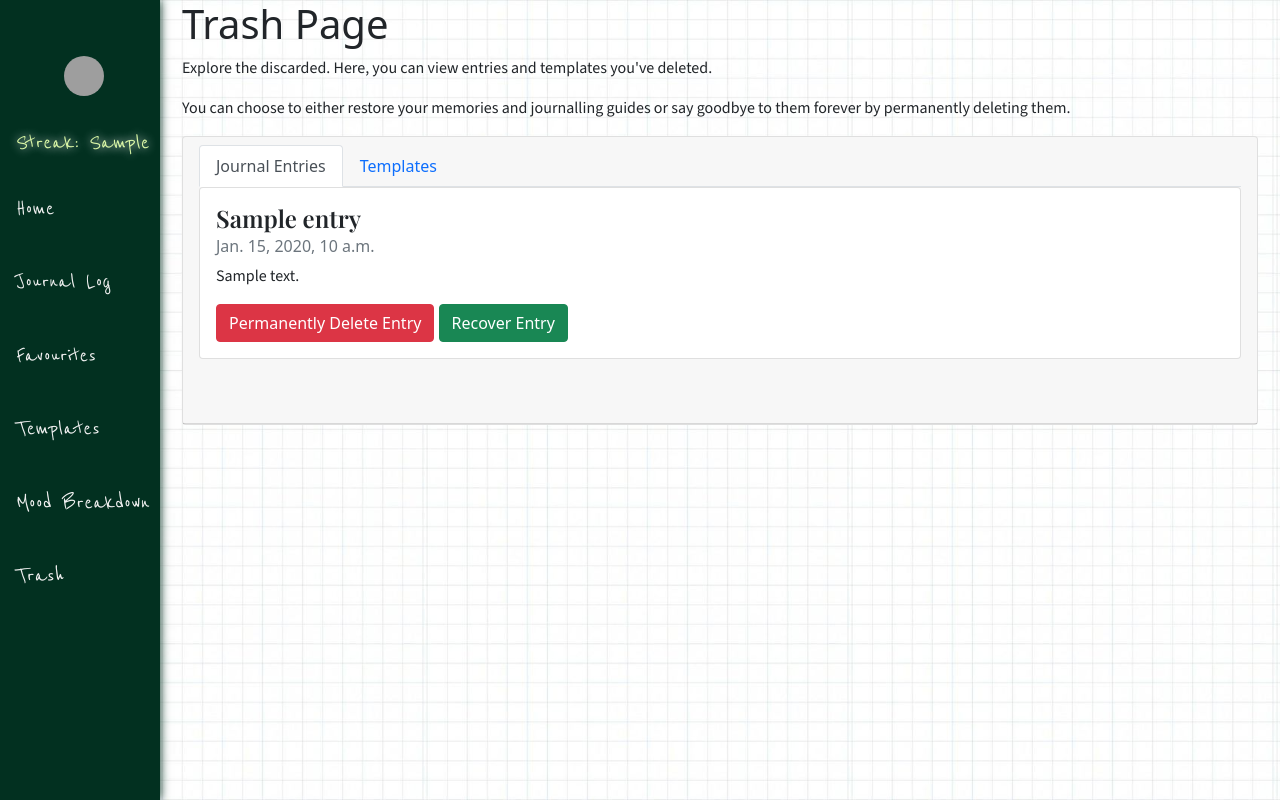
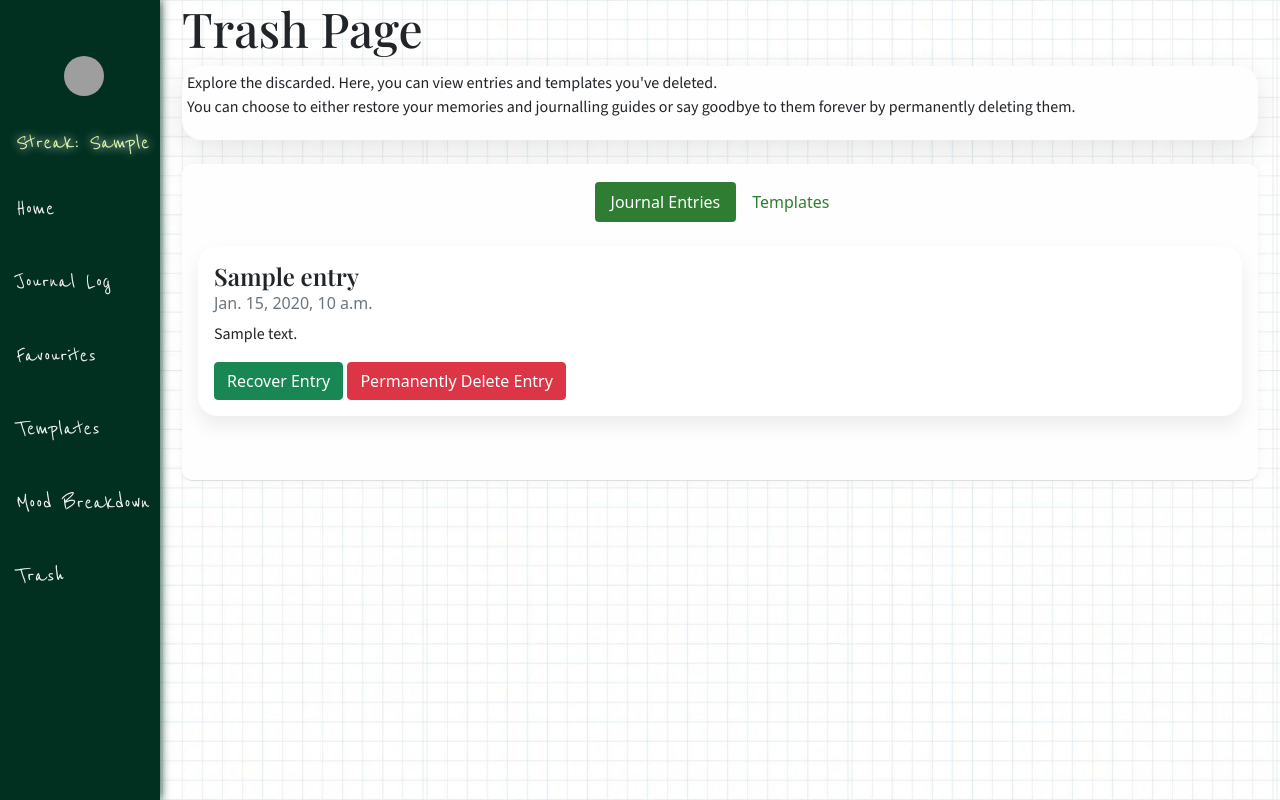
Before and after one commit to SalmaAqa89/WHIONSLargeGroupProject, a Django app: template tasks/templates/pages/trash.html in a window 1280 px wide. Run offline with Django 4.2, Linux system fonts and the light colour scheme; the template is opened without the code that fills it: most values are stand-ins (such as "Sample title", 1, 10 or a date in 2020); some libraries are stand-ins or nearby versions; some web fonts are replaced; grey boxes are pictures that could not be loaded.

Commit message:
Style pages

```diff
--- a/static/custom.css
+++ b/static/custom.css
@@ -141,6 +141,12 @@ p.cover-text {
 
 .entry-card{
   border-radius: 20px !important;
+  border: none !important;
+  box-shadow: 0 10px 20px rgba(0,0,0,0.075);
+}
+
+.entry-card:hover{
+  box-shadow: 0 10px 20px rgba(178, 213, 200, 0.502);
 }
 
 
@@ -465,7 +471,7 @@ h3.profile-title {
 
 
 .copy-div{
-  padding: 10px;
+  padding: 5px;
   background-color: #FEFEFE;
   border-radius: 20px;
   box-shadow: 0 10px 30px rgba(0,0,0,0.1);
@@ -480,7 +486,7 @@ h3.profile-title {
 
 }
 
-.favourite{
+.card-icons{
   position: absolute;
   right: 20px;
 }
@@ -497,3 +503,32 @@ h3.profile-title {
   font-optical-sizing: auto;
   font-style: normal;
 }
+
+.trash-div{
+  border-radius: 10px !important;
+}
+
+.nav{
+  margin-top: 10px;
+  justify-content: center !important;
+}
+
+.card-header{
+  background-color: #fefefe !important;
+  box-shadow:rgb(2, 48, 32, 0.05) 0px 0px 10px 0px;
+  border-radius: 10px !important;
+}
+
+.card{
+  border: none !important;
+
+}
+
+.nav-link.active{
+  background-color: #2E7D32!important;
+  color: white !important;
+}
+
+.nav-link{
+  color: #2E7D32 !important;
+}
--- a/tasks/templates/pages/trash.html
+++ b/tasks/templates/pages/trash.html
@@ -3,14 +3,16 @@
 <div class="container">
   <div class="row">
     <div class="col-12">
-      <h1>Trash Page</h1>
-      <p>Explore the discarded. Here, you can view entries and templates you've deleted.</p>
-      <p>You can choose to either restore your memories and journalling guides or say goodbye to them forever by permanently deleting them.</p>
-      <div class = "card">
+      <h2>Trash Page</h2>
+      <div class="copy-div">
+        <p>Explore the discarded. Here, you can view entries and templates you've deleted.<br>You can choose to either restore your memories and journalling guides or say goodbye to them forever by permanently deleting them.</p>
+      </div>
+      <br>
+      <div class = "card trash-div">
         <div class="card-header">
-          <ul class="nav nav-tabs" id = "nav-tab" role = "tablist">
+          <ul class="nav nav-pills" id = "nav-pills" role = "tablist">
               <li class="nav-item">
-                  <a class="nav-link active" id = "nav-entries-tab" data-bs-toggle = "tab" href="#nav-entries" aria-controls = "nav-entries" aria-selected="True">Journal Entries</a>
+                  <a class="nav-link active " id = "nav-entries-tab" data-bs-toggle = "tab" href="#nav-entries" aria-controls = "nav-entries" aria-selected="True">Journal Entries</a>
               </li>
               <li class="nav-item">
                   <a class="nav-link" id = "nav-templates-tab" data-bs-toggle = "tab" href="#nav-templates" aria-controls = "nav-templates" aria-selected="False">Templates</a>
@@ -19,15 +21,15 @@
 
           <div class = "tab-content" id = myTabContent>
             <div class = "tab-pane fade show active" id = "nav-entries" role = "tabpanel" aria-labelledby="nav-entries-tab" >
-              <div class="card-deck">
+              <div class="card-deck mt-4">
                 {% for entry in journal_entries %}
-                  <div class="card mb-3">
+                  <div class="card mb-3 entry-card">
                     <div class="card-body">
                       <h5 class="card-title">{{ entry.title }}</h5>
                       <h6 class="card-subtitle mb-2 text-muted">{{ entry.created_at }}</h6>
-                      <p class="card-text">{{ entry.text }}</p>
+                      <p class="card-text">{{ entry.text | safe }}</p>
+                      <a href="{% url 'recover_entry' entry_id=entry.id %}" class="btn btn-success">Recover Entry</a>
                       <a href="{% url 'delete_entry_permanent' entry_id=entry.id %}" class="btn btn-danger">Permanently Delete Entry</a>
-                      <a href="{% url 'recover_entry' entry_id=entry.id %}" class="btn btn-success">Recover Entry</a>
                     </div>
                   </div>
                 {% endfor %}
--- a/tasks/views/JournalEntryViews.py
+++ b/tasks/views/JournalEntryViews.py
@@ -156,8 +156,9 @@ def generate_mood_chart(user):
     mood_labels = [get_mood_representation(mood) for mood in mood_counts.keys()]
     counts = list(mood_counts.values())
 
+
     fig, ax = plt.subplots()
-    ax.bar(mood_labels, counts)
+    ax.bar(mood_labels, counts, color='#B6E2B8')
 
     ax.spines['top'].set_visible(False)
     ax.spines['right'].set_visible(False)
@@ -166,6 +167,9 @@ def generate_mood_chart(user):
 
     for i, count in enumerate(counts):
         ax.text(i, count + 0.1, str(count), ha='center')
+
+    ax.set_xlabel('Mood')
+    ax.set_ylabel('Average Count')
 
     flike = BytesIO()
     plt.savefig(flike, format='png', bbox_inches='tight')
```
Also changed, not shown: tasks/templates/pages/favourites.html (+15 -6 lines), tasks/templates/pages/journal_log.html (+5 -3 lines), tasks/templates/pages/mood_breakdown.html (+23 -12 lines), static/images/pencil.png (added), static/images/uploads/2024/03/20/wallpaper0.jpeg (added), static/images/uploads/2024/03/20/wallpaper0_thumb.jpeg (added), static/images/uploads/2024/03/20/wp2.jpeg (added), static/images/uploads/2024/03/20/wp2_thumb.jpeg (added).
